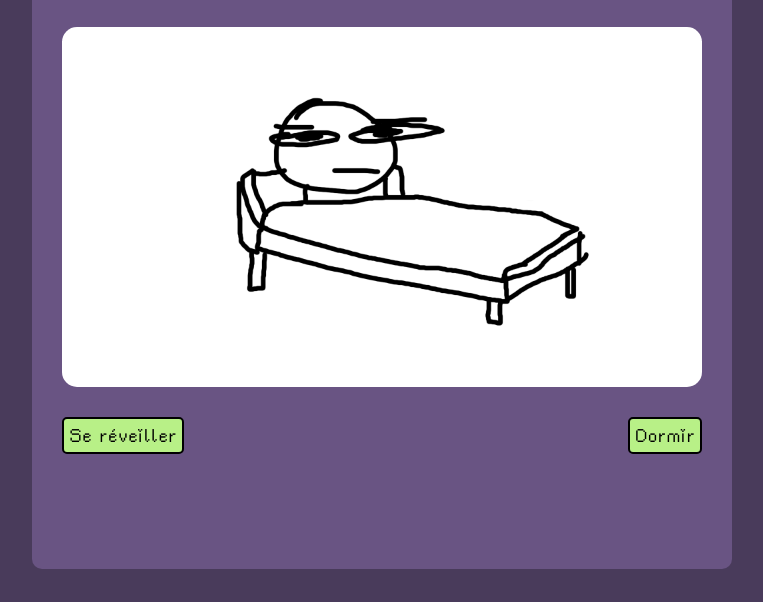
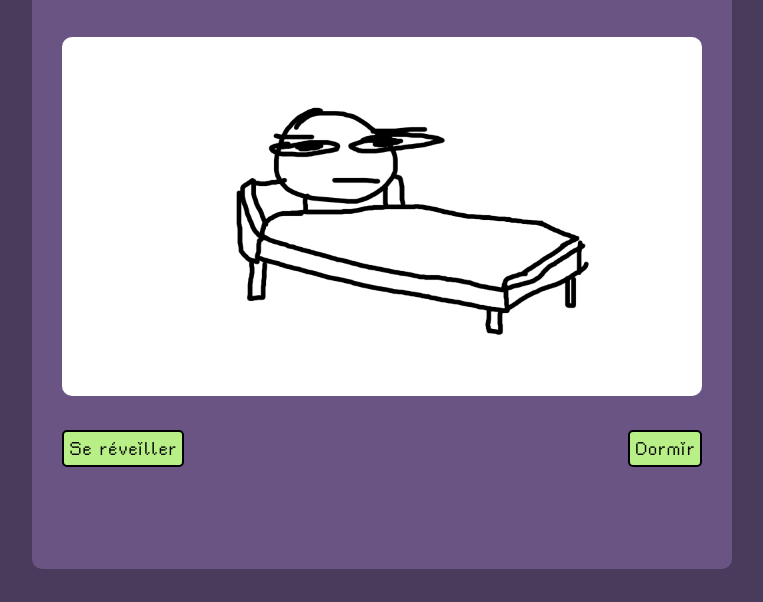
Before and after one commit to joeballls/vous-etes-le-heros-la-plus-grande-aventure, a plain HTML site: page index.html in a window 1280 px wide. Both pictures are taken after a click on the button "Alright". Shown: the part 214-816 px from the top of the page, without its empty margins (258-1021 px from the left). Drawn offline with Linux system fonts and the light colour scheme.

Commit message:
fixed images ??
shot myself in the foot??

```diff
--- a/index.html
+++ b/index.html
@@ -1,36 +1,31 @@
 <!DOCTYPE html>
 <html lang="fr">
   <head>
-  <meta charset="UTF-8">
-  <meta http-equiv="X-UA-Compatible" content="IE=edge">
-  <meta name="viewport" content="width=device-width, initial-scale=1.0">
+    <meta charset="UTF-8" />
+    <meta http-equiv="X-UA-Compatible" content="IE=edge" />
+    <meta name="viewport" content="width=device-width, initial-scale=1.0" />
     <title>La Plus Grande Aventure</title>
-  <link rel="stylesheet" href="styles.css">
-  <script src="script.js"></script>
+    <link rel="stylesheet" href="styles.css" />
   </head>
   <body>
     <div class="game">
-    <h1 class="title">
-      La Plus Grande Aventure
-    </h1>
-    <h2 class="subtitle">
-      Réveil
-    </h2>
+      <h1 class="title">La Plus Grande Aventure</h1>
+      <h2 class="subtitle">Réveil</h2>
       <p class="paragraph">
-      Vous vous réveillez dans votre maison. Vous ressentez un besoin de tuer une bête de très grande proportions.
+        Vous vous réveillez dans votre maison. Vous ressentez un besoin de tuer
+        une bête de très grande proportions.
       </p>
-    <img class ="image" id="imageid" src="./assets/images/reveil.png">
+      <div class="SELECT_THIS">
+        <img class="image" src="./assets/images/intro2.png">
+      </div>
       <div class="buttons">
         <button type="button" class="btn" onclick="goToChapter('intro2')">
           Alright
         </button>
-      <button type="button" class="btn hide">
-        nisi ut aliquip
-      </button>
-      <button type="button" class="btn hide">
-        ex ea commodo
-      </button>
+        <button type="button" class="btn hide">nisi ut aliquip</button>
+        <button type="button" class="btn hide">ex ea commodo</button>
       </div>
     </div>
+    <script src="script.js"></script>
   </body>
 </html>
--- a/script.js
+++ b/script.js
@@ -1,257 +1,326 @@
-let chaptersObj = { // variable qui define tout les chapitres
+let chaptersObj = {
+  // variable qui define tout les chapitres
   reset_screen: {
     subtitle: "Recommencer",
     text: "Pour quelconques raisons, vous devez recommencer.",
     img: "../assets/images/treasure.png",
-        options: [restart = {
-                  text:"Recommencer!",
-                  action:"reset_items()"},
-                ],},
+    options: [
+      (restart = {
+        text: "Recommencer!",
+        action: "reset_items()",
+      }),
+    ],
+  },
 
   intro: {
     subtitle: "Réveil",
     text: "Vous vous réveillez dans votre maison. Vous ressentez un besoin de tuer une bête de très grande proportions.",
     img: "./assets/images/reveil.png",
-        options: [continuer = {
-            text:"Alright",
-            action:"goToChapter('intro2')"},
-          ],},
-
+    options: [
+      (continuer = {
+        text: "Alright",
+        action: "goToChapter('intro2')",
+      }),
+    ],
+  },
 
   intro2: {
     subtitle: "Dans le lit",
     text: "Vous êtes dans votre lit. Que faisez vous?",
     img: "./assets/images/intro2.png",
-        options: [reveiller = {
-                    text:"Se réveiller",
-                    action:"goToChapter('ou_aller')"
-                },dormir = {
-                    text:"Dormir",
-                    action:"goToChapter('dormir_reset')"
+    options: [
+      (reveiller = {
+        text: "Se réveiller",
+        action: "goToChapter('ou_aller')",
+      }),
+      (dormir = {
+        text: "Dormir",
+        action: "goToChapter('dormir_reset')",
+      }),
+    ],
   },
-                  ],},
 
   dormir_reset: {
     subtitle: "5 minutes de plus...",
     text: "Vous décidez que se lever prend trop d'effort, donc vous vous rendormez.",
     img: "./assets/images/dormir_reset.png",
-        options: [dormir = {
-            text:"zzzzzzzz",
-            action:"goToChapter('reset_screen')"},
-          ],},
+    options: [
+      (dormir = {
+        text: "zzzzzzzz",
+        action: "goToChapter('reset_screen')",
+      }),
+    ],
+  },
 
   ou_aller: {
     subtitle: "Où aller?",
     text: "Vous êtes dehors de votre maison et il y a 3 chemins qui se présentent devant vous.",
     img: "./assets/images/ou_aller.png",
-        options: [marche = {
-                    text:"Aller au marché",
-                    action:"goToChapter('quoi_acheter_marche_village')"
-                },centre = {
-                    text:"Aller au centre du village",
-                    action:"goToChapter('ou_aller_centre')"
-                },aventure = {
-                    text:"Partir sur la quête!",
-                    action:"goToChapter('partir_quete')"
+    options: [
+      (marche = {
+        text: "Aller au marché",
+        action: "goToChapter('quoi_acheter_marche_village')",
+      }),
+      (centre = {
+        text: "Aller au centre du village",
+        action: "goToChapter('ou_aller_centre')",
+      }),
+      (aventure = {
+        text: "Partir sur la quête!",
+        action: "goToChapter('partir_quete')",
+      }),
+    ],
   },
-                  ],},
 
   quoi_acheter_marche_village: {
     subtitle: "Le marché du village",
     text: "Vous êtes au marché. Il ya des magasins tout autours de vous mais ce qu'il prend votre attention sont les épées en vente.",
     img: "./assets/images/quoi_acheter.png",
-        options: [en_arriere = {
-                    text:"Retourner en arrière",
-                    action:"goToChapter('ou_aller')"
-                },achete = {
-                    text:"Acheter une épée",
-                    action:"goToChapter('achete_epee')"
+    options: [
+      (en_arriere = {
+        text: "Retourner en arrière",
+        action: "goToChapter('ou_aller')",
+      }),
+      (achete = {
+        text: "Acheter une épée",
+        action: "goToChapter('achete_epee')",
+      }),
+    ],
   },
-                  ],},
 
   achete_epee: {
     subtitle: "Épée acheté!",
     text: "Vous êtes maintenant armé et dangereux.",
     img: "./assets/images/achete_epee.png",
-        options: [marche = {
-            text:"Splendide",
-            action:"getSword()"},
-          ],},
+    options: [
+      (marche = {
+        text: "Splendide",
+        action: "getSword()",
+      }),
+    ],
+  },
 
   ou_aller_centre: {
     subtitle: "Le centre du village",
     text: "Vous êtes au centre du village. Il y a des bâtiments tout autours de vous mais ce qu'il prend votre attention est la taverne.",
     img: "./assets/images/ou_aller_centre.png",
-        options: [en_arriere = {
-                    text:"Retourner en arrière",
-                    action:"goToChapter('ou_aller')"
-                },taverne = {
-                    text:"Entrer dans la taverne",
-                    action:"goToChapter('quoi_faire_taverne')"
+    options: [
+      (en_arriere = {
+        text: "Retourner en arrière",
+        action: "goToChapter('ou_aller')",
+      }),
+      (taverne = {
+        text: "Entrer dans la taverne",
+        action: "goToChapter('quoi_faire_taverne')",
+      }),
+    ],
   },
-                  ],},
 
   quoi_faire_taverne: {
     subtitle: "Taverne",
     text: "Vous êtes dans la taverne. Il y a des ivrognes partout autours de vous mais parmis eux, il y a un individu qui à l'air de connaître l'aventure.",
     img: "./assets/images/quoi_faire_taverne.png",
-        options: [en_arriere = {
-                    text:"Retourner en arrière",
-                    action:"goToChapter('ou_aller_centre')"
-                },centre = {
-                    text:"BOIRE!",
-                    action:"goToChapter('saoul_reset')"
-                },aventure = {
-                    text:"Engager un coéquipier",
-                    action:"goToChapter('taverne_engager')"
+    options: [
+      (en_arriere = {
+        text: "Retourner en arrière",
+        action: "goToChapter('ou_aller_centre')",
+      }),
+      (centre = {
+        text: "BOIRE!",
+        action: "goToChapter('saoul_reset')",
+      }),
+      (aventure = {
+        text: "Engager un coéquipier",
+        action: "goToChapter('taverne_engager')",
+      }),
+    ],
   },
-                  ],},
   saoul_reset: {
     subtitle: "Saoul",
     text: "Vous avez bu un peu trop et vous tombez par terre.",
     img: "./assets/images/saoul_reset.png",
-        options: [saoul = {
-            text:"oops",
-            action:"goToChapter('reset_screen')"},
-          ],},
+    options: [
+      (saoul = {
+        text: "oops",
+        action: "goToChapter('reset_screen')",
+      }),
+    ],
+  },
 
   taverne_engager: {
     subtitle: "Engager l'aventurier",
     text: "Vous parlez à cette personne et elle accepte votre demande d'aide contre le dragon. Vous avez maintenant un coéquippier!",
     img: "./assets/images/taverne_engager.png",
-        options: [engager = {
-            text:"Superbe",
-            action:"getPartner()"},
-          ],},
+    options: [
+      (engager = {
+        text: "Superbe",
+        action: "getPartner()",
+      }),
+    ],
+  },
 
   partir_quete: {
     subtitle: "Partir à l'aventure!",
     text: "Après avoir préparé, vous partez enfin sur la quête.",
     img: "./assets/images/partir_quete_gif.gif",
-        options: [continuer = {
-            text:"...",
-            action:"goToChapter('camp_bandits')"},
-          ],},
+    options: [
+      (continuer = {
+        text: "...",
+        action: "goToChapter('camp_bandits')",
+      }),
+    ],
+  },
 
   camp_bandits: {
     subtitle: "Bandits!",
     text: "Sur votre chemin, vous entrez dans un camp de bandits. Ceux-ci n'apprécient pas les intrus.",
     img: "./assets/images/treasure.png",
-        options: [bandits_section1 = {
-            text:"Oh non",
-            action:"bandit_shenanigans()"},
-          ],},
+    options: [
+      (bandits_section1 = {
+        text: "Oh non",
+        action: "bandit_shenanigans()",
+      }),
+    ],
+  },
 
   bandits_sacrifice: {
     subtitle: "Sacrifice",
     text: "Puisque vous n'avez pas d'arme, votre partenaire se sacrifie pour vous.",
     img: "./assets/images/treasure.png",
-        options: [bandits_section2 = {
-            text:"RIP",
-            action:"goToChapter('bandits_seul')"},
-          ],},
+    options: [
+      (bandits_section2 = {
+        text: "RIP",
+        action: "goToChapter('bandits_seul')",
+      }),
+    ],
+  },
 
   bandits_seul: {
     subtitle: "Tout seul",
     text: "Avec la mort de votre ami, vous êtes maintenant tout seul sur la quête.",
     img: "./assets/images/treasure.png",
-        options: [bandits_section3 = {
-            text:":(",
-            action:"goToChapter('bandits_vaincus')"},
-          ],},
+    options: [
+      (bandits_section3 = {
+        text: ":(",
+        action: "goToChapter('bandits_vaincus')",
+      }),
+    ],
+  },
 
   bandits_reset: {
     subtitle: "Mort par les bandits",
     text: "Vous vous faites tuer par les bandits.",
     img: "./assets/images/treasure.png",
-        options: [bandits_mort = {
-            text:"RIP",
-            action:"goToChapter('reset_screen')"},
-          ],},
+    options: [
+      (bandits_mort = {
+        text: "RIP",
+        action: "goToChapter('reset_screen')",
+      }),
+    ],
+  },
 
   bandits_parfait: {
     subtitle: "Bataille parfaite!",
     text: "Vous et votre coéquippier ont parfaitement travaillé ensemble pour tuer les bandits! Vous êtes une très bonne équipe!",
     img: "./assets/images/treasure.png",
-        options: [bandits_win = {
-            text:"'erry noice",
-            action:"goToChapter('bandits_vaincus')"},
-          ],},
+    options: [
+      (bandits_win = {
+        text: "'erry noice",
+        action: "goToChapter('bandits_vaincus')",
+      }),
+    ],
+  },
 
   bandits_blesse: {
     subtitle: "Blessé!",
     text: "Vous avez repoussé les bandits mais ils vous ont quand même blessé.",
     img: "./assets/images/treasure.png",
-        options: [bandits_hurt = {
-            text:"ouchy",
-            action:"goToChapter('bandits_vaincus')"},
-          ],},
+    options: [
+      (bandits_hurt = {
+        text: "ouchy",
+        action: "goToChapter('bandits_vaincus')",
+      }),
+    ],
+  },
 
   bandits_vaincus: {
     subtitle: "Victoire contre les bandits!",
     text: "Les bandits ont été vaincus et vous pouvez continuer votre quête.",
     img: "./assets/images/treasure.png",
-        options: [bandits_done = {
-            text:"You're winner!",
-            action:"goToChapter('dragon_rencontre')"},
-          ],},
+    options: [
+      (bandits_done = {
+        text: "You're winner!",
+        action: "goToChapter('dragon_rencontre')",
+      }),
+    ],
+  },
 
   dragon_rencontre: {
     subtitle: "Dragon!",
     text: "Vous avez entré dans les ruines d'un anciens château et vous faites face à un dragon gigantesque!",
     img: "./assets/images/treasure.png",
-        options: [continuer = {
-                    text:"Scary",
-                    action:"goToChapter('dragon_combat')"
-                },abandonner = {
-                    text:"Abandonner",
-                    action:"goToChapter('abandonne_reset')"
+    options: [
+      (continuer = {
+        text: "Scary",
+        action: "goToChapter('dragon_combat')",
+      }),
+      (abandonner = {
+        text: "Abandonner",
+        action: "goToChapter('abandonne_reset')",
+      }),
+    ],
   },
-                  ],},
 
   abandonne_reset: {
     subtitle: "Eh, ça vaut pas la peine.",
     text: "Lorsque vous avez vu le dragon, vous décidez d'abandonner puisqu'il vous fait peur.",
     img: "./assets/images/treasure.png",
-        options: [reset = {
-            text:"Bruh",
-            action:"goToChapter('reset_screen')"},
-          ],},
-
+    options: [
+      (reset = {
+        text: "Bruh",
+        action: "goToChapter('reset_screen')",
+      }),
+    ],
+  },
 
   dragon_reset: {
     subtitle: "Incinéré!",
     text: "Malgré vos efforts, le dragon vous brûle jusqu'à que vous êtes une pile de cendre.",
     img: "./assets/images/treasure.png",
-        options: [reset = {
-            text:"Crispy",
-            action:"goToChapter('reset_screen')"},
-          ],},
-
+    options: [
+      (reset = {
+        text: "Crispy",
+        action: "goToChapter('reset_screen')",
+      }),
+    ],
+  },
 
   dragon_combat: {
     subtitle: "Combat avec le dragon!",
     text: "Même si le dragon est 100x plus grand que vous, vous décidez de perseverer et de le tuer!",
     img: "./assets/images/treasure.png",
-        options: [kill = {
-            text:"Kill.",
-            action:"dragon_fight()"},
-          ],},
-
+    options: [
+      (kill = {
+        text: "Kill.",
+        action: "dragon_fight()",
+      }),
+    ],
+  },
 
   dragon_victoire: {
     subtitle: "VICTOIRE!!!",
     text: "Avec la mort du dragon, vous avez un sentiment de satisfaction; votre quête est complétée!",
     img: "./assets/images/treasure.png",
-        options: [epic_win = {
-            text:"A winner is you",
-            action:"goToChapter('reset_screen')"},
-          ],},
-
+    options: [
+      (epic_win = {
+        text: "A winner is you",
+        action: "goToChapter('reset_screen')",
+      }),
+    ],
+  },
 };
 
 function goToChapter(chapterName) {
-
   let chapterSubtitle = chaptersObj[chapterName]["subtitle"]; // variable pour subtitle
   let chapterText = chaptersObj[chapterName]["text"]; //variable pour texte
   let chapterImg = chaptersObj[chapterName]["img"]; //variable pour image
@@ -259,69 +328,65 @@ function goToChapter(chapterName) {
 
   let HTMLsubtitle = document.querySelector(".subtitle"); // variable pour subtitle dans le document
   let HTMLtext = document.querySelector(".paragraph"); // variable pour texte dans le document
-
-
+  let HTMLimage = document.querySelector(".SELECT_THIS");
 
   console.log(chapterSubtitle); // prints qui verifie que ca fonctione :)
   HTMLsubtitle.innerHTML = chapterSubtitle; // change le texte dans l'HTML
   HTMLtext.innerHTML = chapterText;
-    document.getElementById("imageid").src=chapterImg
+  HTMLimage.innerHTML = "<img class='image' src='" + chapterImg + "'>"; // :|
   let button = document.querySelectorAll(".btn");
 
-
-
-    for(let index = 0; index <= 2; index++) {
-
+  for (let index = 0; index <= 2; index++) {
     if (chapterOptions[index] != undefined) {
-            button[index].innerHTML = ((chapterOptions[index].text));
+      button[index].innerHTML = chapterOptions[index].text;
       button[index].setAttribute("onclick", chapterOptions[index].action);
       button[index].classList.remove("hide");
     } else {
       button[index].classList.add("hide");
     }
-    };
-};
+  }
+}
 //conditions
 let swordObtained = false; // epee pas obtenu par defaut
-let partnerObtained = false // coequipier pas obtenu par defaut
+let partnerObtained = false; // coequipier pas obtenu par defaut
 
-function getPartner(){
+function getPartner() {
   partnerObtained = true;
   goToChapter("quoi_faire_taverne");
-};
+}
 
-function getSword(){
+function getSword() {
   swordObtained = true;
   goToChapter("quoi_acheter_marche_village");
-};
+}
 
-function reset_items(){
+function reset_items() {
   swordObtained = false;
   partnerObtained = false;
   goToChapter("intro");
   console.log("resetted items");
 }
 
-function bandit_shenanigans(){
+function bandit_shenanigans() {
   if (swordObtained == false && partnerObtained == true) {
     goToChapter("bandits_sacrifice");
-    } else if (swordObtained == true && partnerObtained == true){
+  } else if (swordObtained == true && partnerObtained == true) {
     goToChapter("bandits_parfait");
-    } else if (swordObtained == true && partnerObtained == false){
+  } else if (swordObtained == true && partnerObtained == false) {
     goToChapter("bandits_blesse");
-    } else if (swordObtained == false && partnerObtained == false){
+  } else if (swordObtained == false && partnerObtained == false) {
     goToChapter("bandits_reset");
   }
-}; // verifie les conditions pour le camp de bandit
+} // verifie les conditions pour le camp de bandit
 
-function dragon_fight(){
+function dragon_fight() {
   if (swordObtained == false && partnerObtained == true) {
     goToChapter("dragon_reset");
-    } else if (swordObtained == true && partnerObtained == true){
+  } else if (swordObtained == true && partnerObtained == true) {
     goToChapter("dragon_victoire");
-    } else if (swordObtained == true && partnerObtained == false){
+  } else if (swordObtained == true && partnerObtained == false) {
     goToChapter("dragon_reset");
-    } else if (swordObtained == false && partnerObtained == false){
+  } else if (swordObtained == false && partnerObtained == false) {
     goToChapter("dragon_reset");
   }
-}; // verifie les conditions pour le dragon
+} // verifie les conditions pour le dragon
--- a/styles.css
+++ b/styles.css
@@ -1,5 +1,5 @@
-html{
-  background-color: #493B5B;
+html {
+  background-color: #493b5b;
 }
 
 @font-face {
@@ -12,23 +12,23 @@ html{
   font-family: "RainyHearts";
 }
 
-.title{
+.title {
   font-family: "Alagard";
   color: #b8f087;
   font-size: 50px;
   align-self: center;
   margin-bottom: 0px;
-  text-shadow: 0px 3px #90BD69;
+  text-shadow: 0px 3px #90bd69;
 }
 
-body{
+body {
   display: flex;
   justify-content: center;
   align-items: center;
   height: 100vh;
 }
 
-.game{
+.game {
   width: 700px;
   height: 750px;
   display: flex;
@@ -38,14 +38,14 @@ body{
   border-radius: 10px;
 }
 
-.subtitle{
+.subtitle {
   font-family: "alagard";
   font-size: 35px;
   align-self: center;
   margin: 10px;
 }
 
-.paragraph{
+.paragraph {
   font-family: "rainyhearts";
   align-self: center;
   font-size: 30px;
@@ -54,21 +54,20 @@ body{
   margin-right: 30px;
 }
 
-.image{
-  margin: 30px;
-  margin-top: 0px;
-  border-radius: 15px;
+.image {
+  width: 100%;
+  border-radius: 10px;
 }
 
-.buttons{
+.buttons {
   display: flex;
   justify-content: space-between;
   margin-left: 30px;
   margin-right: 30px;
 }
 
-button{
-  background-color:#b8f087;
+button {
+  background-color: #b8f087;
   border-style: solid;
   border-radius: 5px;
   padding: 5px;
@@ -77,11 +76,17 @@ button{
   font-size: 23px;
 }
 
-button:hover{
-  background-color: #90BD69;
+button:hover {
+  background-color: #90bd69;
   transition-duration: 0.15s;
 }
 
-.hide{
+.hide {
   display: none;
 }
+
+.SELECT_THIS {
+  width: 91.4%;
+  padding: 30px;
+  padding-top: 10px;
+}
```
Lines whose indentation alone changed are shown as unchanged.
